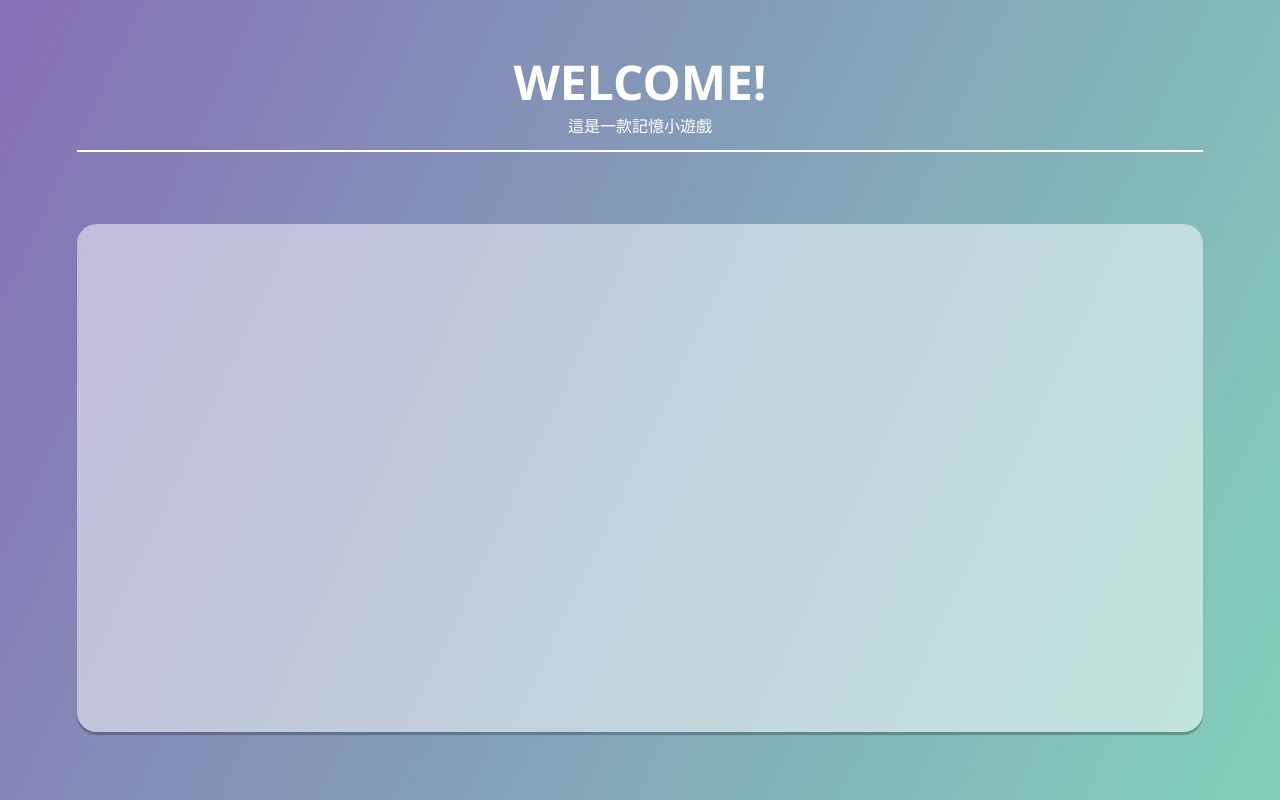
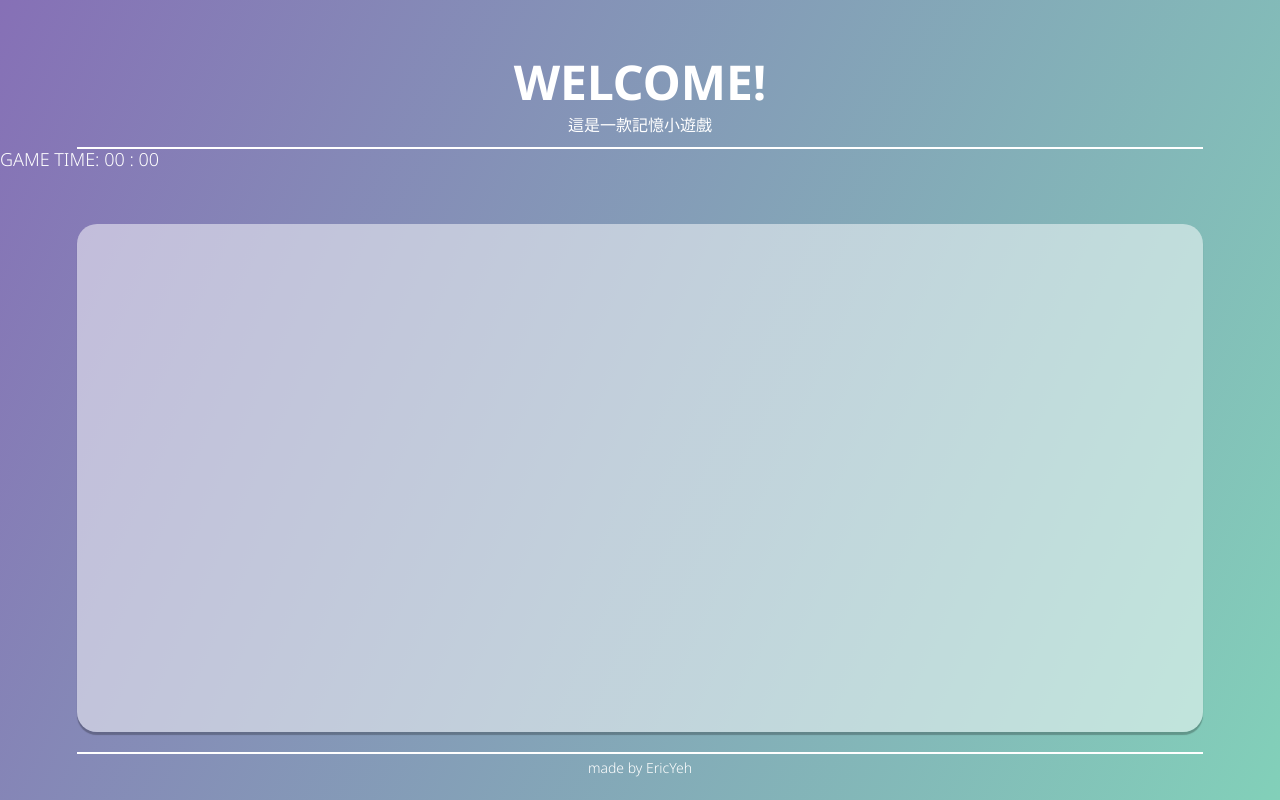
Before and after one commit to EricYeh-TW/Memory-game, a website: page src/index.html in a window 1280 px wide. Drawn offline with Linux system fonts and the light colour scheme.

Commit message:
add time footer

```diff
--- a/docs/css/main.scss
+++ b/docs/css/main.scss
@@ -1,3 +1,5 @@
+@import url('https://fonts.googleapis.com/css2?family=Noto+Sans+TC:wght@300;500;700;900&family=Noto+Sans:wght@300;500;700;900&display=swap');
+
 $first-color: #8670B6;
 $second-color: #82D0B9;
 $text-color: #fff;
@@ -6,7 +8,6 @@ $second-gradient: linear-gradient(115deg, $second-color, $first-color);
 $font-light: 300;
 $font-normal: 500;
 $font-bold: 700;
-$pad: 16px;
 
 body {
   width: 100%;
@@ -14,7 +15,7 @@ body {
   background-image: $main-gradient;
   background-repeat: no-repeat;
   background-attachment: fixed;
-  font-family:'Segoe UI', Tahoma, Geneva, Verdana, sans-serif;
+  font-family: 'Noto Sans', 'Noto Sans TC', sans-serif;
 }
 
 .title{
@@ -31,20 +32,23 @@ body {
     padding: 0;
     font-size: 3em;
     font-weight: $font-bold;
+    // line-height: 1;
   }
 
   small{
     font-size: 1em;
     font-weight: $font-normal;
-    padding-top: $pad/2;
+    line-height: 2;
+    padding-bottom: 8px;
   }
 
   &::after{
     content: '';
     position: absolute;
-    width: 88%;
     border-bottom: 2px solid $text-color;
-    bottom: -$pad;
+    right: 6%;
+    left: 6%;
+    bottom: 0;
   }
 }
 
@@ -60,3 +64,30 @@ body {
   box-shadow: 0px 3px 1px rgba(0, 0, 0, 0.25);
   border-radius: 20px;
 }
+
+.time{
+  color: $text-color;
+  text-transform: uppercase;
+  font-weight: $font-light;
+  font-size: 1.125em;
+}
+
+.footer-content{
+  width: 100%;
+  position: absolute;
+  bottom: 10px;
+  text-align: center;
+  font-size: 0.875em;
+  font-weight: $font-light;
+  color: $text-color;
+  padding-top: 8px;
+
+  &::after{
+    content: "";
+    position: absolute;
+    border-top: 2px solid $text-color;
+    top: 0;
+    left: 6%;
+    right: 6%;
+  }
+}
--- a/src/index.html
+++ b/src/index.html
@@ -13,12 +13,21 @@
       <h1>Welcome!</h1>
       <small>這是一款記憶小遊戲</small>
     </header>
-    <section class="container">
+    <div class="time">
+      <span>game time: </span>
+      <span>00</span>
+      <span>:</span>
+      <span>00</span>
+    </div>
+    <div class="container">
       <div class="card">
         <div class="front"></div>
         <div class="back"></div>
       </div>
-    </section>
+    </div>
+    <footer>
+      <p class="footer-content">made by EricYeh</p>
+    </footer>
   </body>
   <script src="../docs/scripts/main.js"></script>
 </html>
```
Also changed, not shown: docs/css/main.css, 1 other file.
